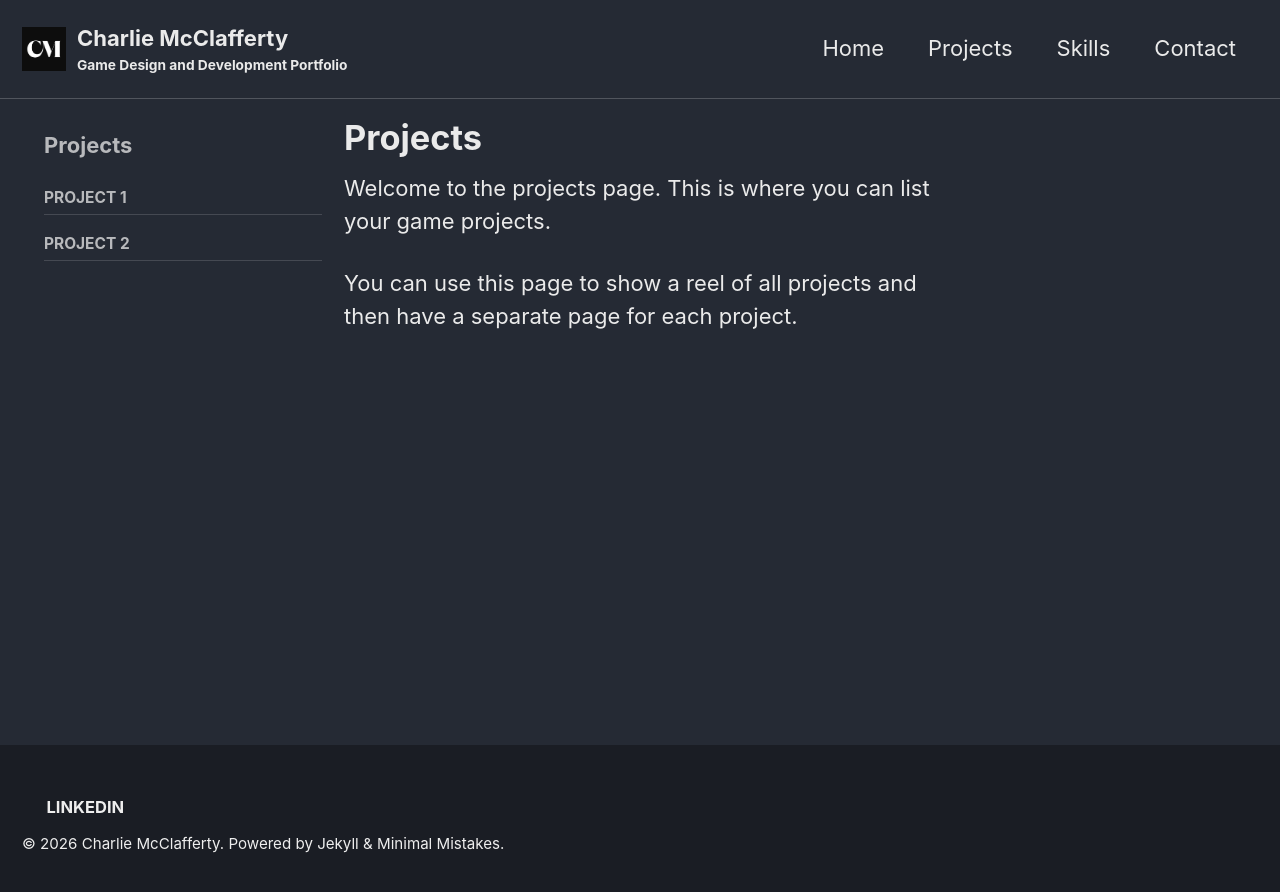
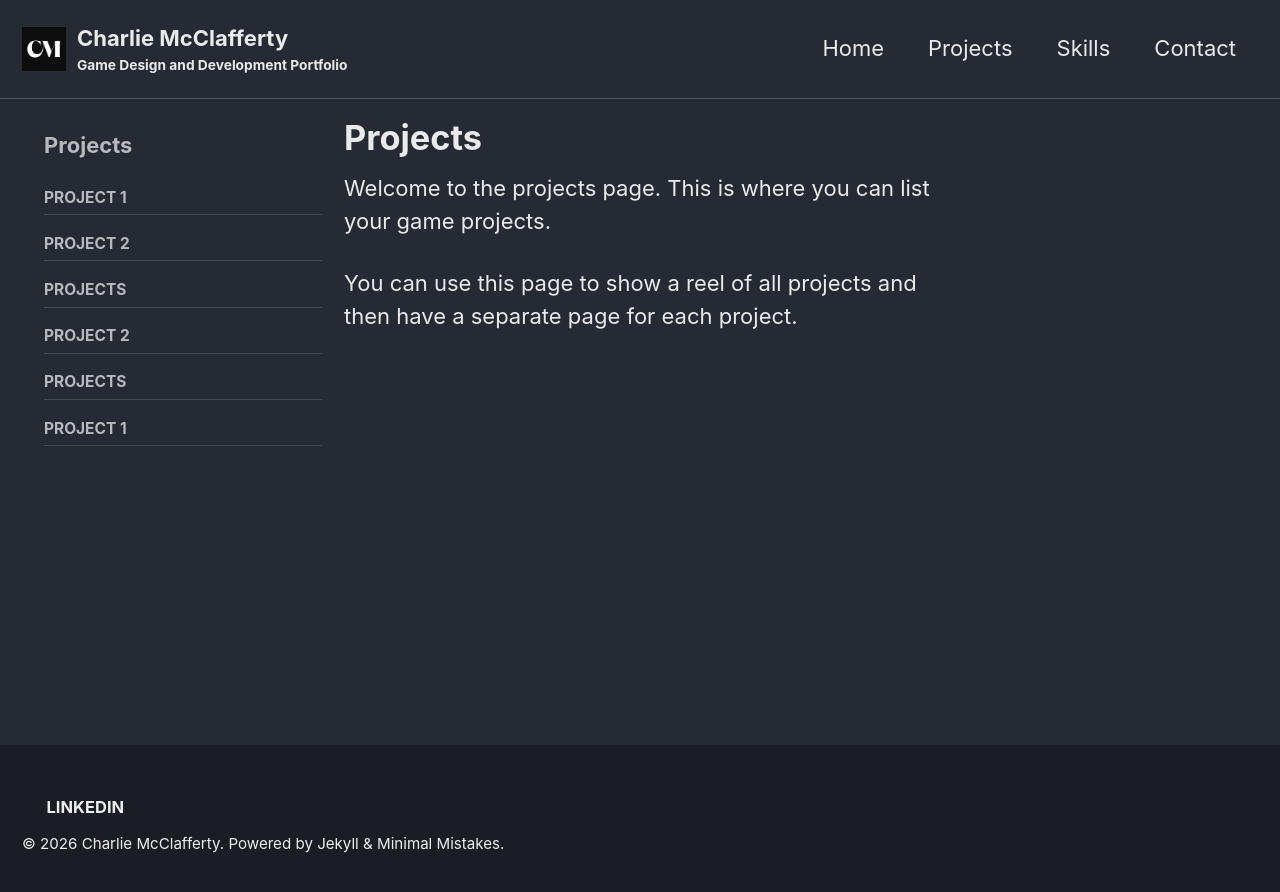
Before and after one commit to cmcclafferty/cmcclafferty.github.io, a Jekyll site: the page built from _pages/projects.md, in a window 1280 px wide. Shown: the top 892 px of the page. Built offline with Jekyll 4.4.1, drawn with Linux system fonts in a browser that asks for light colours.

Commit message:
Update navigation structure for project links

```diff
--- a/_data/navigation.yml
+++ b/_data/navigation.yml
@@ -27,6 +27,18 @@ projects:
   - title: "Project 2"
     url: /projects/project2/
 
+    project1:
+  - title: "Projects"
+    url: /project1/projects/
+  - title: "Project 2"
+    url: /project1/project2/
+
+    project2:
+  - title: "Projects"
+    url: /project2/projects/
+  - title: "Project 1"
+    url: /project2/project1/
+
 Skills:
   - title: "Key Skills"
     url: /Skills/keyskills/
```
